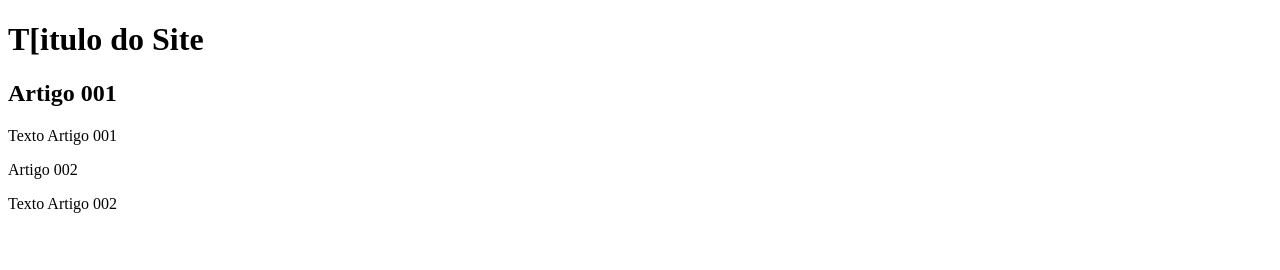
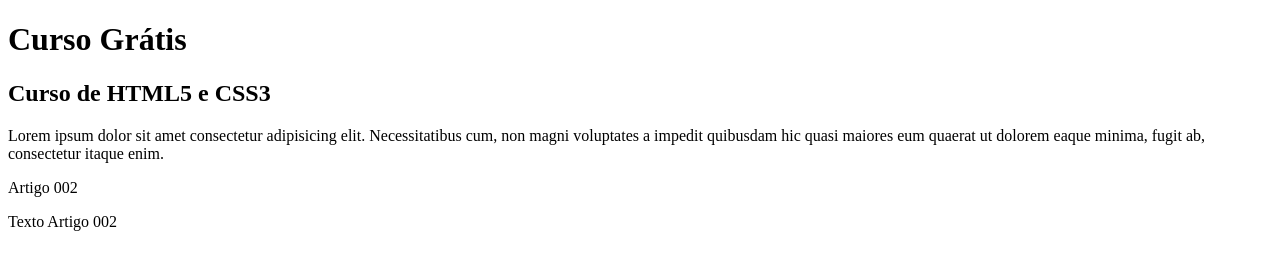
Before and after one commit to MScGuiAntunes/projeto-site, a plain HTML site: page index.html in a window 1280 px wide. Drawn offline with Linux system fonts and the light colour scheme.

Commit message:
Update index.html

```diff
--- a/index.html
+++ b/index.html
@@ -9,11 +9,11 @@
 <body>
    <main>
        <header>
-           <h1>T[itulo do Site</h1>
+           <h1>Curso Grátis</h1>
        </header>
        <article>
-           <h2>Artigo 001</h2>
-           <p>Texto Artigo 001</p>
+           <h2>Curso de HTML5 e CSS3</h2>
+           <p>Lorem ipsum dolor sit amet consectetur adipisicing elit. Necessitatibus cum, non magni voluptates a impedit quibusdam hic quasi maiores eum quaerat ut dolorem eaque minima, fugit ab, consectetur itaque enim.</p>
        </article>
        <article>Artigo 002</article>
        <p>Texto Artigo 002</p>
```
